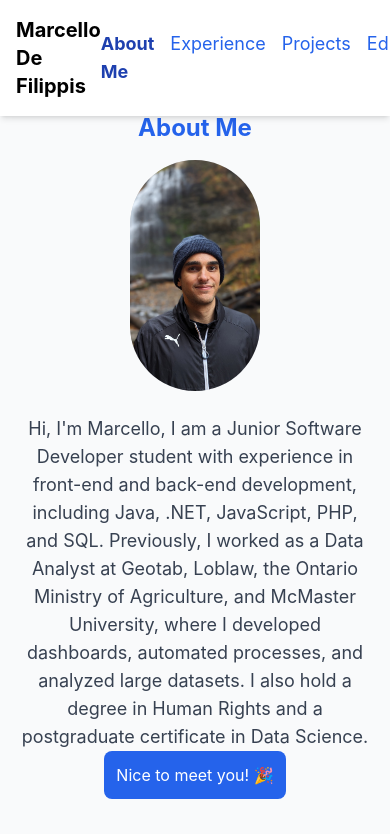
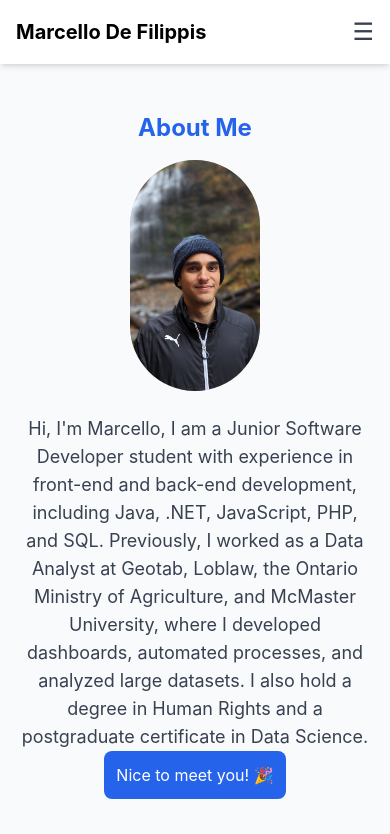
Before and after one commit to MarcelloDe/my-website, a Next.js app: page / in a window 390 px wide. Shown: the top 834 px of the page. Built offline with nearby package versions, Linux system fonts and the light colour scheme.

Commit message:
hamburger menu in NavBartsx

```diff
--- a/src/app/components/Navbar.tsx
+++ b/src/app/components/Navbar.tsx
@@ -4,6 +4,7 @@ import { useEffect, useState } from "react";
 
 const Navbar = () => {
   const [activeSection, setActiveSection] = useState("");
+  const [isOpen, setIsOpen] = useState(false); // State for the mobile menu
 
   useEffect(() => {
     const sections = document.querySelectorAll("div[id]");
@@ -39,13 +40,17 @@ const Navbar = () => {
         behavior: "smooth",
       });
     }
+    setIsOpen(false); // Close menu on mobile after clicking
   };
 
   return (
     <header className="fixed top-0 left-0 w-full z-50 bg-white shadow-md">
-      <nav className="flex items-center justify-between p-4">
+      <nav className="flex items-center justify-between p-4 max-w-7xl mx-auto">
+        {/* Logo */}
         <div className="text-xl font-bold">Marcello De Filippis</div>
-        <div className="flex space-x-4">
+
+        {/* Desktop Menu (Hidden on Mobile) */}
+        <div className="hidden md:flex space-x-6">
           {[
             { id: "about", label: "About Me" },
             { id: "experience", label: "Experience" },
@@ -67,7 +72,39 @@ const Navbar = () => {
             </Link>
           ))}
         </div>
+
+        {/* Hamburger Menu Button (Visible on Mobile) */}
+        <button
+          className="md:hidden text-gray-700 text-2xl"
+          onClick={() => setIsOpen(!isOpen)}
+        >
+          {isOpen ? "✖" : "☰"}
+        </button>
       </nav>
+
+      {/* Mobile Menu (Hidden by Default) */}
+      <div
+        className={`${
+          isOpen ? "block" : "hidden"
+        } md:hidden bg-white shadow-md`}
+      >
+        {[
+          { id: "about", label: "About Me" },
+          { id: "experience", label: "Experience" },
+          { id: "projects", label: "Projects" },
+          { id: "education", label: "Education" },
+          { id: "notes", label: "Notes" },
+        ].map(({ id, label }) => (
+          <Link key={id} href={`#${id}`} scroll={false}>
+            <div
+              className="block px-4 py-2 text-lg cursor-pointer hover:bg-gray-200"
+              onClick={() => scrollToSection(id)}
+            >
+              {label}
+            </div>
+          </Link>
+        ))}
+      </div>
     </header>
   );
 };
```
